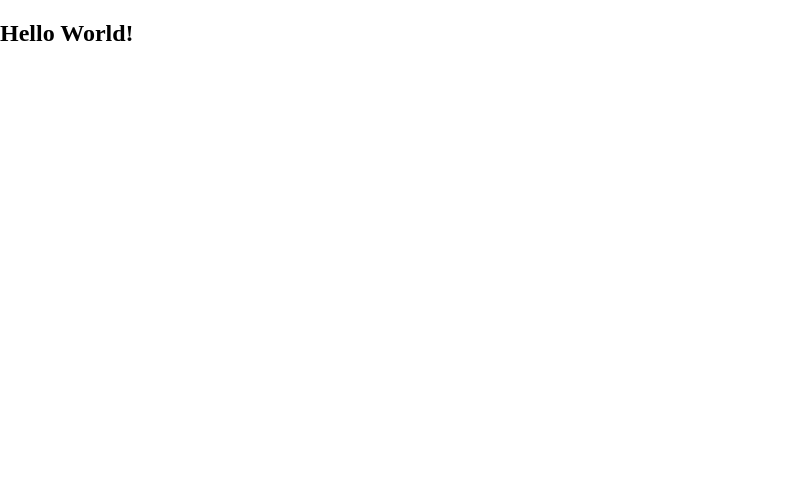
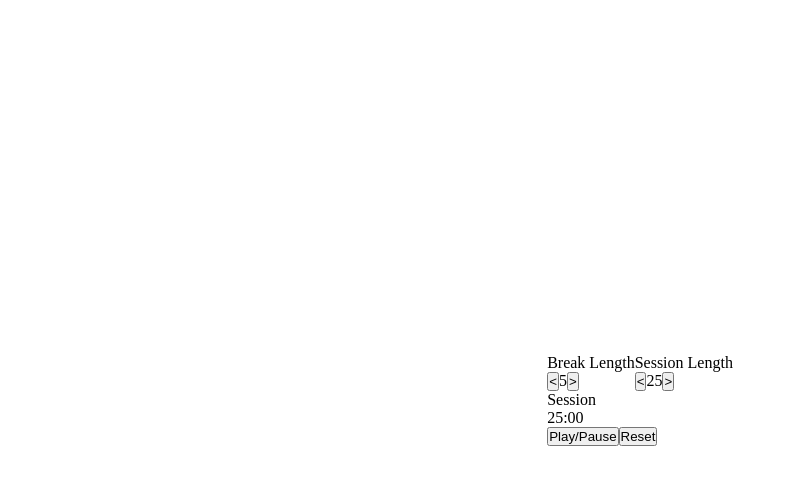
Before and after one commit to Anshuldhakar1/FreeCodeCamp-Clock, a React (Vite) app: page / in a window 1280 px wide. Shown: the top 484 px of the page, without its empty margins (0-793 px from the left). Built offline with nearby package versions, Linux system fonts and the light colour scheme.

Commit message:
Mostly everything except audio is passing

```diff
--- a/index.html
+++ b/index.html
@@ -3,14 +3,12 @@
   <head>
     <meta charset="utf-8" />
     <title>Clock</title>
-    <base href="/" />
-
     <meta name="viewport" content="width=device-width, initial-scale=1" />
-    <link rel="icon" type="image/x-icon" href="/favicon.ico" />
     <link rel="stylesheet" href="/src/styles.scss" />
   </head>
   <body>
     <div id="root"></div>
     <script type="module" src="/src/main.tsx"></script>
+    <script src="https://cdn.freecodecamp.org/testable-projects-fcc/v1/bundle.js"></script>
   </body>
 </html>
--- /dev/null
+++ b/src/app/AppCounter.tsx
@@ -0,0 +1,32 @@
+export const AppCounter = (props: { title: string, value: number,type:string, isRunning:boolean,setter: (v:number)=>void }) => {
+
+    return (
+        <div>
+            <div id={props.type+"-label"}>{props.title}</div>
+            <button
+                id={props.type+"-decrement"}
+                disabled={props.isRunning}
+                onClick={() => {
+                    if(props.value > 1)
+                        props.setter(props.value - 1);
+                }}
+            >
+                {"<"}
+            </button>
+            <label id={props.type + "-length"}>{props.value}</label>
+            <button
+                id={props.type + "-increment"}
+                disabled={props.isRunning}
+                onClick={() => {
+                    if(props.value<60)
+                    props.setter(props.value + 1);
+                }}
+            >
+                {">"}
+            </button>
+        </div>
+    );
+
+};
+
+export default AppCounter;
--- a/src/app/Main.tsx
+++ b/src/app/Main.tsx
@@ -1,7 +1,105 @@
+import { useEffect, useState } from 'react';
+import styles from './app.module.scss';
+
+import AppCounter from './AppCounter';
+
 export const Main = () => {
+
+  const [initMins, setInitmins] = useState(25);
+  const [time, setTime] = useState({mins:initMins,secs:0});
+  const [breakLen, setBreakLen] = useState(5);
+  const [sessionLen, setSessionLen] = useState(25);
+  const [running, setRunning] = useState(false);
+
+  const [sessionTitle, setSessionTitle] = useState("Session");
+
+  let interval:NodeJS.Timer | undefined = undefined;
+
+  useEffect(() => {
+    if (running) startTimer();
+    else if (interval) clearInterval(interval);
+
+    return () => {
+      clearInterval(interval);
+    };
+
+  // eslint-disable-next-line react-hooks/exhaustive-deps
+  }, [running]);
+
+  useEffect(() => {
+    updateSessionLen();
+  // eslint-disable-next-line react-hooks/exhaustive-deps
+  }, [sessionLen]);
+
+
+  function updateSessionLen() {
+    if (sessionTitle === "Session") {
+      setInitmins(sessionLen);
+      setTime({ mins: sessionLen, secs: 0 });
+    }
+  }
+
+  function startTimer() {
+    interval = setInterval(() => {
+      setTime((prevTime) => {
+
+        let s = prevTime.secs;
+        let m = prevTime.mins;
+
+        s--;
+        if (s < 0) {
+          s = 59; m--;
+        }
+
+        if (m < 0) {
+          setRunning(false);
+          if (sessionTitle === "Session") {
+            setSessionTitle("Break");
+            setTime({ mins: breakLen, secs: 0 });
+          }
+          if (sessionTitle === "Break") {
+            setSessionTitle("Session");
+            setTime({ mins: sessionLen, secs: 0 });
+          }
+          setTimeout(() => {
+            setRunning(true);
+          },10);
+        }
+
+        return { mins: m, secs: s };
+      });
+    }, 1000);
+  }
+
+  function twoDigits(num:number): string {
+    return (num < 10 && num >= 0 ? "0" : "") + num;
+  }
+
+  function handleReset() {
+    setSessionTitle("Session");
+    setRunning(false);
+    setInitmins(25);
+    setTime({ mins: 25, secs: 0 });
+    setSessionLen(25);
+    setBreakLen(5);
+  }
+
   return (
-    <div id="main">
-      <h2>Hello World!</h2>
+
+    <div className={styles.flexCol}>
+
+      <div style={{display: "flex"}}>
+        <AppCounter title="Break Length" type="break" value={breakLen} isRunning={running} setter={setBreakLen} />
+        <AppCounter title="Session Length" type="session" value={sessionLen} isRunning={running} setter={setSessionLen} />
+      </div>
+
+      <div>
+        <label id="timer-label">{sessionTitle}</label>
+        <div id="time-left">{twoDigits(time.mins)}:{twoDigits(time.secs)}</div>
+        <button id="start_stop" onClick={() => { setRunning(!running); } }>Play/Pause</button>
+        <button id="reset" onClick={() => { handleReset(); }}>Reset</button>
+      </div>
+
     </div>
   );
 };
--- a/src/app/app.module.scss
+++ b/src/app/app.module.scss
@@ -1 +1,7 @@
-/* Your styles goes here. */
+.flex {
+    display: flex;
+}
+.flexCol {
+    display: flex;
+    flex-direction: column;
+}
--- a/src/app/app.tsx
+++ b/src/app/app.tsx
@@ -1,11 +1,11 @@
 // eslint-disable-next-line @typescript-eslint/no-unused-vars
-import styles from './app.module.scss';
+import style from '../styles.scss';
 
 import Main from './Main';
 
 export function App() {
   return (
-    <div id="Container">
+    <div id="Container" className="gridCenter">
       <Main />
     </div>
   );
--- a/src/main.tsx
+++ b/src/main.tsx
@@ -1,13 +1,14 @@
-import { StrictMode } from 'react';
-import * as ReactDOM from 'react-dom/client';
+import ReactDOM from 'react-dom';
 
 import App from './app/app';
 
-const root = ReactDOM.createRoot(
-  document.getElementById('root') as HTMLElement
-);
-root.render(
-  <StrictMode>
-    <App />
-  </StrictMode>
-);
+ReactDOM.render(<App />, document.getElementById("root"));
+
+// const root = ReactDOM.createRoot(
+//   document.getElementById('root') as HTMLElement
+// );
+// root.render(
+//   <StrictMode>
+//     <App />
+//   </StrictMode>
+// );
--- a/src/styles.scss
+++ b/src/styles.scss
@@ -1,10 +1,19 @@
-body {
+body, body * {
     box-sizing: border-box;
     margin: 0;
     padding: 0;
 }
 
-.grid-center {
+#Container {
+    width: 100vw;
+    height: 100vh;
+}
+
+.gridCenter {
     display: grid;
     place-items: center;
 }
+
+button:hover {
+    cursor: pointer;
+}
```
Also changed, not shown: 1 other file (tests, documents, lock files or other folders).
